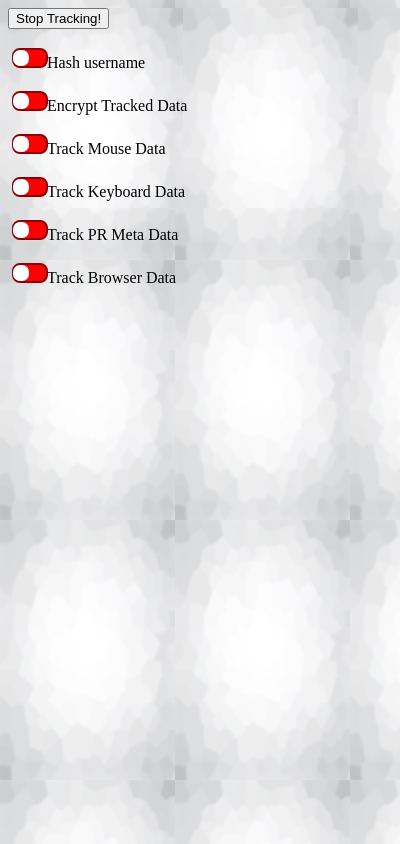
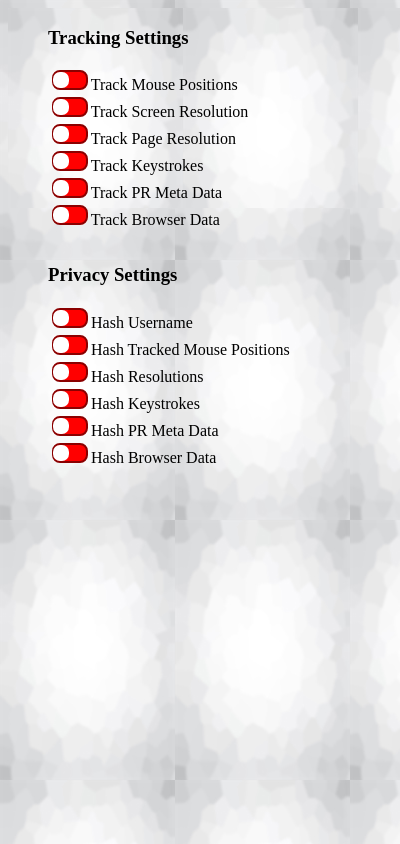
Before and after one commit to 8uurg/ooc-octopeer, a browser extension: page src/main/popup.html in a window 400 px wide. Shown: the top 844 px of the page. Drawn offline with Linux system fonts and the light colour scheme.

Commit message:
Fix merge residu problems

```diff
--- a/src/main/popup.html
+++ b/src/main/popup.html
@@ -1,15 +1,33 @@
-<html>
+<!doctype html>
 <head>
+    <title>Octopeer - Popup</title>
     <link rel="stylesheet" type="text/css" href="./css/popup_style.css">
+    <script type="text/javascript" src="./js/popup.js"></script>
 </head>
-    <body>
-        <button type="button" class="stopTrackingButton">Stop Tracking!</button>
-        <p><input type=checkbox class="checkboxOptions">Hash username</p>
-        <p><input type=checkbox class="checkboxOptions">Encrypt Tracked Data</p>
-        <p><input type=checkbox class="checkboxOptions">Track Mouse Data</p>
-        <p><input type=checkbox class="checkboxOptions">Track Keyboard Data</p>
-        <p><input type=checkbox class="checkboxOptions">Track PR Meta Data</p>
-        <input type=checkbox id="checkboxBrowserData" class="checkboxOptions">Track Browser Data
-        <script type="text/javascript" src="./js/popup.js"></script>
-    </body>
+<body>
+<div class="page">
+    <div class="block">
+        <ul>
+            <li><h3>Tracking Settings</h3></li>
+            <li><input type=checkbox id="checkboxMousPos" class="checkboxOptions"> Track Mouse Positions</li>
+            <li><input type=checkbox id="checkboxScreenRes" class="checkboxOptions"> Track Screen Resolution</li>
+            <li><input type=checkbox id="checkboxPageRes" class="checkboxOptions"> Track Page Resolution</li>
+            <li><input type=checkbox id="checkboxKeystrokes" class="checkboxOptions"> Track Keystrokes</li>
+            <li><input type=checkbox id="checkboxPrMetaDta" class="checkboxOptions"> Track PR Meta Data</li>
+            <li><input type=checkbox id="checkboxBrowserData" class="checkboxOptions"> Track Browser Data</li>
+        </ul>
+    </div>
+    <div class="block">
+        <ul>
+            <li><h3>Privacy Settings</h3></li>
+            <li><input type=checkbox id="checkboxHashUsername" class="checkboxOptions"> Hash Username</li>
+            <li><input type=checkbox id="checkboxEncryp2" class="checkboxOptions"> Hash Tracked Mouse Positions</li>
+            <li><input type=checkbox id="checkboxMouseData2" class="checkboxOptions"> Hash Resolutions</li>
+            <li><input type=checkbox id="checkboxKeyboardDat2a" class="checkboxOptions"> Hash Keystrokes</li>
+            <li><input type=checkbox id="checkboxPrMetaData2" class="checkboxOptions"> Hash PR Meta Data</li>
+            <li><input type=checkbox id="checkboxBrowserData2" class="checkboxOptions"> Hash Browser Data</li>
+        </ul>
+    </div>
+</div>
+</body>
 </html>
```
Also changed, not shown: src/main/resources/popup.html (deleted, +0 -33 lines), src/main/manifest.json.
